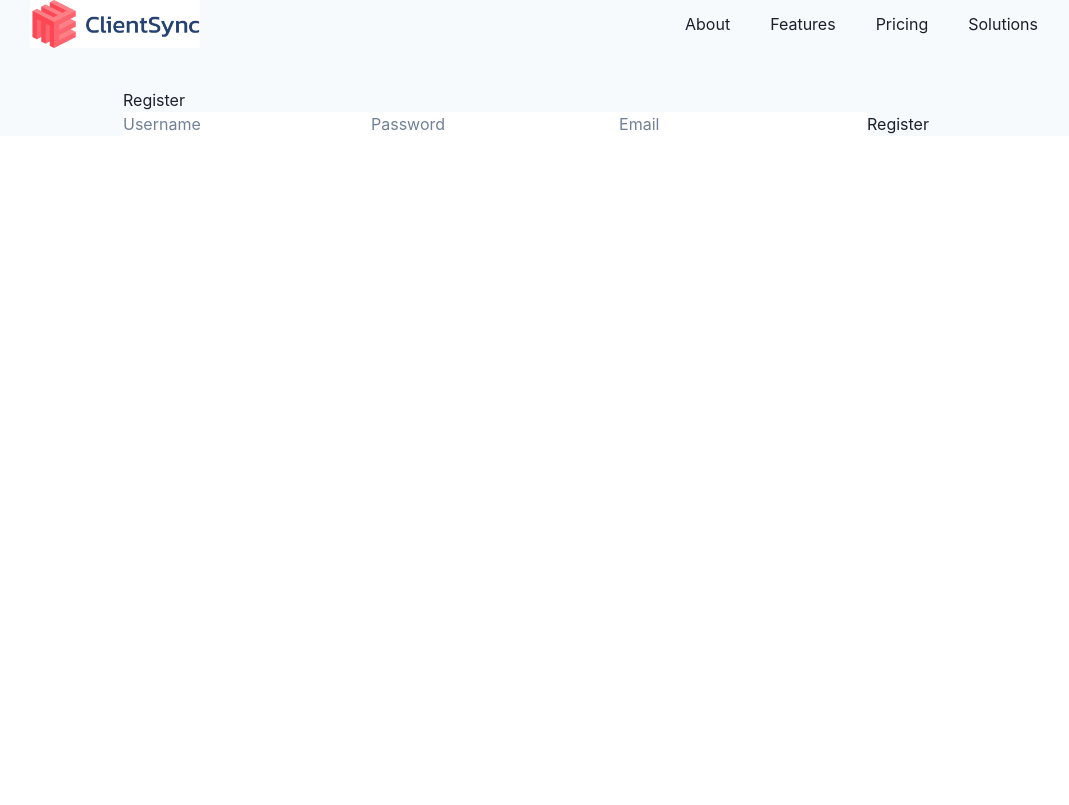
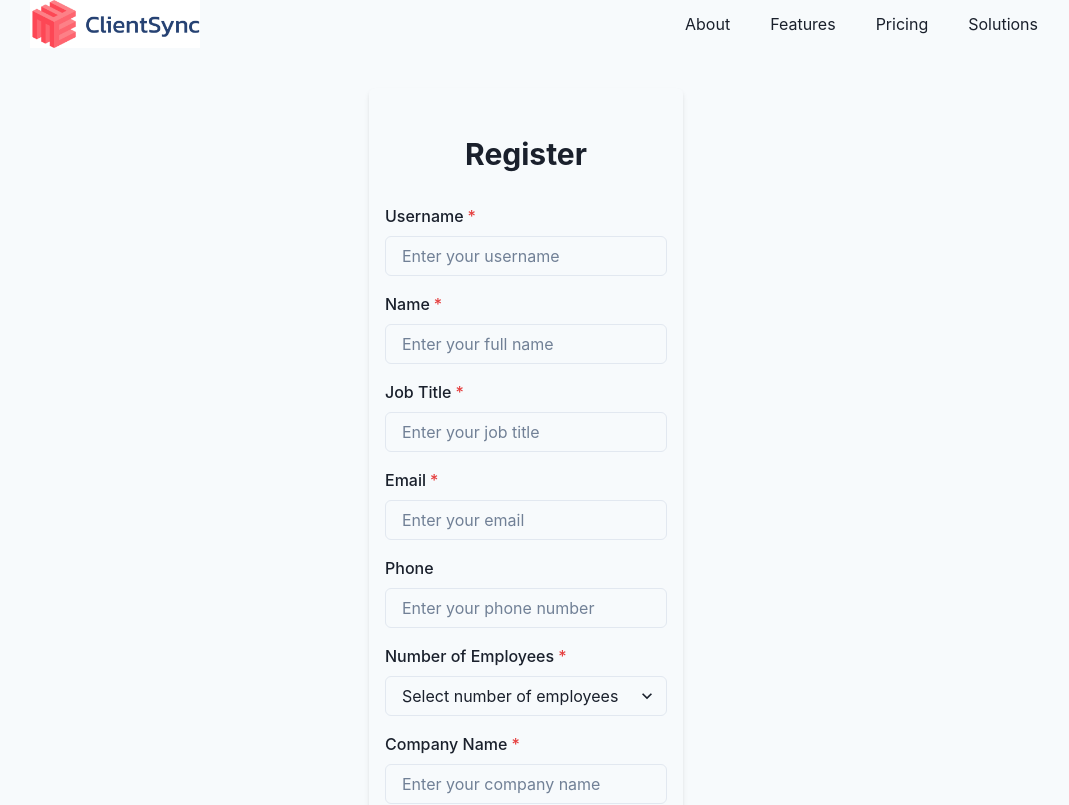
Before and after one commit to Hetp29/microCRM, a React (Create React App) app in the folder frontend/: page /register in a window 1280 px wide. Shown: the top 805 px of the page, without its empty margins (114-1183 px from the left). Built offline with nearby package versions, Linux system fonts and the light colour scheme.

Commit message:
Added more options to signup page

```diff
--- a/frontend/src/components/FAQSection.tsx
+++ b/frontend/src/components/FAQSection.tsx
@@ -47,7 +47,7 @@ const faqs: FAQType[] = [
     }
 ];
 
-// Motion components
+
 const AnimatedBox = motion(Box);
 const AnimatedHeading = motion(Heading);
 const AnimatedAccordion = motion(Accordion);
--- a/frontend/src/components/PricingSection.tsx
+++ b/frontend/src/components/PricingSection.tsx
@@ -14,7 +14,7 @@ import {
 import { FunctionComponent } from 'react';
 import { motion } from 'framer-motion';
 
-// Animated Box component for Framer Motion
+
 const AnimatedBox = motion(Box);
 const AnimatedHeading = motion(Heading);
 
@@ -27,7 +27,6 @@ export const PricingBox: FunctionComponent<PricingBoxProps> = ({
   pro,
   name,
 }: PricingBoxProps) => {
-  // Define features with a type for the keys
   const features: Record<'Basic' | 'Professional' | 'Enterprise', string[]> = {
     Basic: [
       'Core CRM functionalities',
@@ -62,9 +61,9 @@ export const PricingBox: FunctionComponent<PricingBoxProps> = ({
       borderColor={pro ? 'brand.500' : 'gray.200'}
       backgroundColor={pro ? 'brand.50' : 'white'}
       borderWidth={2}
-      height="650px" // Adjust the height
+      height="650px"
       width="full"
-      maxWidth="450px" // Adjust the max-width
+      maxWidth="450px"
       id="pricing-section"
       initial={{ opacity: 0, y: 50 }}
       whileInView={{ opacity: 1, y: 0 }}
--- a/frontend/src/components/Register.tsx
+++ b/frontend/src/components/Register.tsx
@@ -1,10 +1,28 @@
 import React, { useState } from 'react';
-import axios, { AxiosError } from 'axios';
+import axios from 'axios';
+import {
+  Box,
+  Button,
+  Container,
+  FormControl,
+  FormLabel,
+  Heading,
+  Input,
+  Select,
+  Stack,
+  useToast,
+} from '@chakra-ui/react';
 
 const Register = () => {
   const [username, setUsername] = useState('');
   const [password, setPassword] = useState('');
   const [email, setEmail] = useState('');
+  const [name, setName] = useState('');
+  const [jobTitle, setJobTitle] = useState('');
+  const [phone, setPhone] = useState('');
+  const [employees, setEmployees] = useState('');
+  const [companyName, setCompanyName] = useState('');
+  const toast = useToast();
 
   const handleSubmit = async (event: React.FormEvent) => {
     event.preventDefault();
@@ -12,48 +30,133 @@ const Register = () => {
       const response = await axios.post(`${process.env.REACT_APP_API_URL}/register/`, {
         username,
         password,
-        email
+        email,
+        name,
+        job_title: jobTitle,
+        phone,
+        employees,
+        company_name: companyName
       });
       console.log('Registration successful:', response.data);
+      toast({
+        title: 'Registration Successful.',
+        description: 'You have successfully registered.',
+        status: 'success',
+        duration: 9000,
+        isClosable: true,
+      });
     } catch (error) {
       if (axios.isAxiosError(error)) {
-        // Error is an AxiosError
         console.error('Axios error during registration:', error.response?.data);
+        toast({
+          title: 'Registration Error.',
+          description: 'An error occurred during registration.',
+          status: 'error',
+          duration: 9000,
+          isClosable: true,
+        });
       } else {
-        // Error is not an AxiosError, handle accordingly
         console.error('Unexpected error during registration:', error);
+        toast({
+          title: 'Unexpected Error.',
+          description: 'An unexpected error occurred.',
+          status: 'error',
+          duration: 9000,
+          isClosable: true,
+        });
       }
     }
   };
 
   return (
-    <div>
-      <h1>Register</h1>
+    <Container maxW="container.md" py={12} bg="gray.50" borderRadius="md" boxShadow="md">
+      <Box textAlign="center" mb={8}>
+        <Heading size="lg" mb={4}>Register</Heading>
+      </Box>
       <form onSubmit={handleSubmit}>
-        <input
+        <Stack spacing={4}>
+          <FormControl id="username" isRequired>
+            <FormLabel>Username</FormLabel>
+            <Input
               type="text"
               value={username}
               onChange={(e) => setUsername(e.target.value)}
-          placeholder="Username"
-          required
+              placeholder="Enter your username"
             />
-        <input
+          </FormControl>
+          <FormControl id="name" isRequired>
+            <FormLabel>Name</FormLabel>
+            <Input
+              type="text"
+              value={name}
+              onChange={(e) => setName(e.target.value)}
+              placeholder="Enter your full name"
+            />
+          </FormControl>
+          <FormControl id="job-title" isRequired>
+            <FormLabel>Job Title</FormLabel>
+            <Input
+              type="text"
+              value={jobTitle}
+              onChange={(e) => setJobTitle(e.target.value)}
+              placeholder="Enter your job title"
+            />
+          </FormControl>
+          <FormControl id="email" isRequired>
+            <FormLabel>Email</FormLabel>
+            <Input
+              type="email"
+              value={email}
+              onChange={(e) => setEmail(e.target.value)}
+              placeholder="Enter your email"
+            />
+          </FormControl>
+          <FormControl id="phone">
+            <FormLabel>Phone</FormLabel>
+            <Input
+              type="text"
+              value={phone}
+              onChange={(e) => setPhone(e.target.value)}
+              placeholder="Enter your phone number"
+            />
+          </FormControl>
+          <FormControl id="employees" isRequired>
+            <FormLabel>Number of Employees</FormLabel>
+            <Select
+              value={employees}
+              onChange={(e) => setEmployees(e.target.value)}
+              placeholder="Select number of employees"
+            >
+              <option value="1-30">1-30</option>
+              <option value="31-300">31-300</option>
+              <option value="301-10,000">301-10,000</option>
+              <option value="10,001+">10,001+</option>
+            </Select>
+          </FormControl>
+          <FormControl id="company-name" isRequired>
+            <FormLabel>Company Name</FormLabel>
+            <Input
+              type="text"
+              value={companyName}
+              onChange={(e) => setCompanyName(e.target.value)}
+              placeholder="Enter your company name"
+            />
+          </FormControl>
+          <FormControl id="password" isRequired>
+            <FormLabel>Password</FormLabel>
+            <Input
               type="password"
               value={password}
               onChange={(e) => setPassword(e.target.value)}
-          placeholder="Password"
-          required
+              placeholder="Enter your password"
             />
-        <input
-          type="email"
-          value={email}
-          onChange={(e) => setEmail(e.target.value)}
-          placeholder="Email"
-          required
-        />
-        <button type="submit">Register</button>
+          </FormControl>
+          <Button colorScheme="brand" type="submit" size="lg">
+            Register
+          </Button>
+        </Stack>
       </form>
-    </div>
+    </Container>
   );
 };
 
```
Also changed, not shown: frontend/src/pages/LandingPage.md (deleted, +0 -86 lines). Lines whose indentation alone changed are shown as unchanged.
